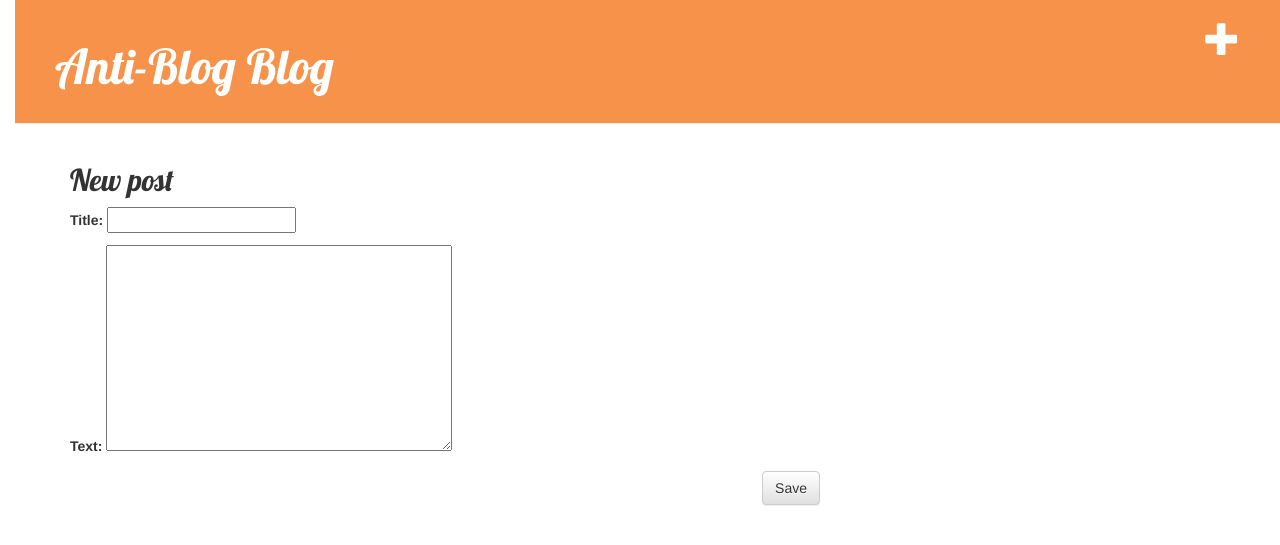
After one commit to zeminem/my-first-blog, a Django app: page /post/new/ in a window 1280 px wide. The commit adds this page. Shown: the top 545 px of the page. Run offline with Django 3.2, Linux system fonts and the light colour scheme; some libraries are stand-ins or nearby versions.

Commit message:
Done with the tutor

```diff
--- /dev/null
+++ b/blog/forms.py
@@ -0,0 +1,9 @@
+from django import forms
+
+from .models import Post
+
+class PostForm(forms.ModelForm):
+
+    class Meta:
+        model = Post
+        fields = ('title', 'text',)
--- a/blog/static/css/blog.css
+++ b/blog/static/css/blog.css
@@ -38,6 +38,7 @@ h1, h2, h3, h4 {
 
 .post-from textarea, .post-from input{
     width: 100%;
+    height: 35%;
 }
 
 .top-menu, .top-menu:hover, .top-menu:visited {
--- a/blog/templates/blog/base.html
+++ b/blog/templates/blog/base.html
@@ -9,6 +9,7 @@
 
 <body>
     <div class="page-header">
+        <a href="{% url 'post_new' %}" class="top-menu"><span class="glyphicon glyphicon-plus"></span></a>
         <h1><a href="/">Anti-Blog Blog</a></h1>
     </div>
     <div class="content container">
--- a/blog/templates/blog/post_detail.html
+++ b/blog/templates/blog/post_detail.html
@@ -7,6 +7,7 @@
                 {{ post.published_date }}
             </div>
         {% endif %}
+        <a class="btn btn-default" href="{% url 'post_edit' pk=post.pk %}"><span class="glyphicon glyphicon-pencil"></span></a>
         <h2>{{ post.title }}</h2>
         <p>{{ post.text|linebreaksbr }}</p>
     </div>
--- /dev/null
+++ b/blog/templates/blog/post_edit.html
@@ -0,0 +1,9 @@
+{% extends 'blog/base.html' %}
+
+{% block content %}
+    <h2>New post</h2>
+    <form method="POST" class="post-form">{% csrf_token %}
+        {{ form.as_p }}
+        <button type="submit" class="save btn btn-default">Save</button>
+    </form>
+{% endblock %}
--- a/blog/urls.py
+++ b/blog/urls.py
@@ -3,5 +3,7 @@ from . import views
 
 urlpatterns = [
     path('', views.post_list, name='post_list'),
-    path('post/<int:pk>/', views.post_detail, name='post_detail')
+    path('post/<int:pk>/', views.post_detail, name='post_detail'),
+    path('post/new/', views.post_new, name='post_new'),
+    path('post/<int:pk>/edit/', views.post_edit, name='post_edit'),
 ]
--- a/blog/views.py
+++ b/blog/views.py
@@ -1,9 +1,14 @@
+from django.shortcuts import redirect
 from django.shortcuts import render
 from django.utils import timezone
 from .models import Post
 from django.shortcuts import render, get_object_or_404
+from .forms import PostForm
+
 
 # Create your views here.
+##########################
+
 def post_list(request):
     posts = Post.objects.filter(published_date__lte=timezone.now()).order_by('published_date')
     return render(request, 'blog/post_list.html', {'posts': posts})
@@ -11,3 +16,30 @@ def post_list(request):
 def post_detail(request, pk):
     post = get_object_or_404(Post, pk=pk)
     return render(request, 'blog/post_detail.html', {'post': post})
+
+def post_new(request):
+    if request.method == "POST":
+        form = PostForm(request.POST)
+        if form.is_valid():
+            post = form.save(commit=False)
+            post.author = request.user
+            post.published_date = timezone.now()
+            post.save()
+            return redirect('post_detail', pk=post.pk)
+    else:
+        form = PostForm()
+    return render(request, 'blog/post_edit.html', {'form': form})
+
+def post_edit(request, pk):
+    post = get_object_or_404(Post, pk=pk)
+    if request.method == "POST":
+        form = PostForm(request.POST, instance=post)
+        if form.is_valid():
+            post = form.save(commit=False)
+            post.author = request.user
+            post.published_date = timezone.now()
+            post.save()
+            return redirect('post_detail', pk=post.pk)
+    else:
+        form = PostForm(instance=post)
+    return render(request, 'blog/post_edit.html', {'form': form})
```
